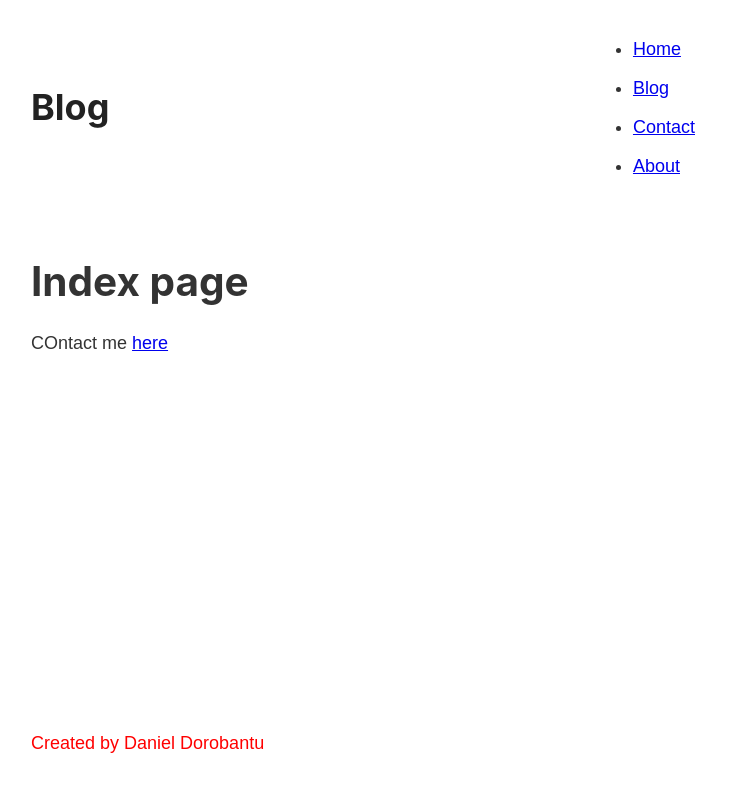
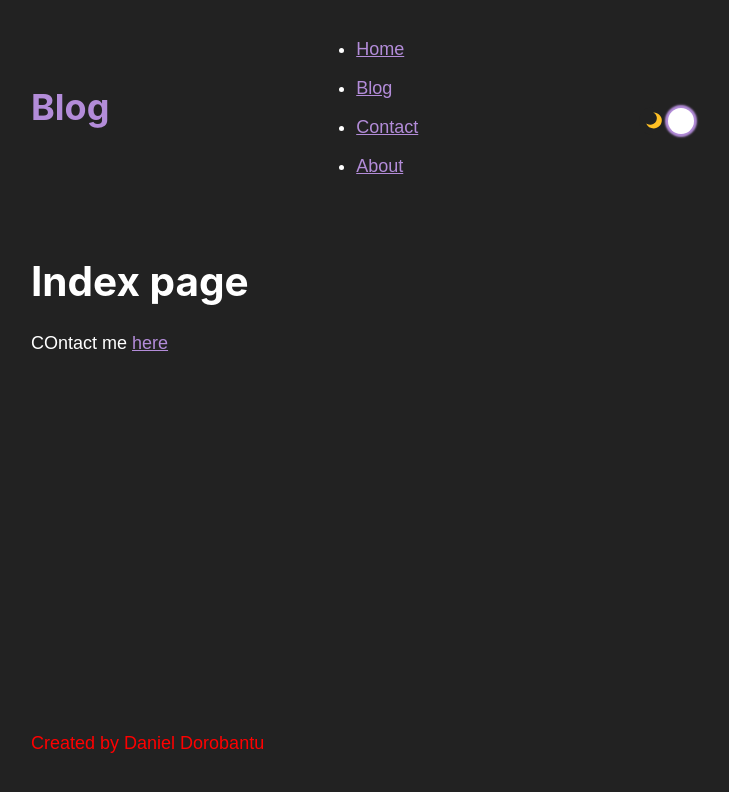
Before and after one commit to dorobila/gatsby-blog, a Gatsby site: page / in a window 1280 px wide. Shown: the whole page, without its empty margins (277-1006 px from the left). Built offline with nearby package versions, Linux system fonts and the light colour scheme; Gatsby itself is replaced by a stand-in of ours.

Commit message:
fixed theme

```diff
--- /dev/null
+++ b/gatsby-browser.js
@@ -0,0 +1,7 @@
+import React from "react"
+import { ThemeProvider } from "./src/components/ThemeContext"
+export const wrapRootElement = ({ element }) => (
+  <ThemeProvider>
+    {element}
+  </ThemeProvider>
+)
--- a/src/components/ThemeContext.js
+++ b/src/components/ThemeContext.js
@@ -6,7 +6,7 @@ export const ThemeContext = React.createContext({
 });
 
 export const ThemeProvider = ({ children }) => {
-  const [theme, setTheme] = useState("light")
+  const [theme, setTheme] = useState("dark")
 
   return (
     <ThemeContext.Provider
--- a/src/components/header.js
+++ b/src/components/header.js
@@ -1,8 +1,11 @@
 import React from 'react';
 import { Link, graphql, useStaticQuery } from 'gatsby';
+import Switch from "react-switch";
 import headerStyles from './header.module.scss';
+import sun from '../../static/sun-icon.svg';
+import moon from '../../static/moon-icon.svg';
 
-const Header = () => {
+const Header = ({ theme }) => {
   const data = useStaticQuery(graphql`
     query {
       site {
@@ -44,6 +47,16 @@ const Header = () => {
           </li>
         </ul>
       </nav>
+      <Switch
+        onChange={() => theme.updateTheme(theme.name === "light" ? "dark" : "light")}
+        checked={theme.name === "dark"}
+        onColor="#222"
+        offColor="#333"
+        checkedIcon={<img src={moon} alt="moon icon" />}
+        uncheckedIcon={<img src={sun} alt="sun icon" />}
+        boxShadow="0 0 2px 3px #B38CD9"
+        activeBoxShadow="0 0 2px 3px #dfb3e6"
+      />
     </header>
   )
 }
--- a/src/components/layout.js
+++ b/src/components/layout.js
@@ -3,17 +3,48 @@ import Header from './header';
 import Footer from './footer';
 import '../styles/index.scss';
 import layoutStyles from './layout.module.scss';
+import { ThemeContext } from "./ThemeContext";
+import styled from "@emotion/styled"
+
+const themes = {
+  light: {
+    foreground: "inherit",
+    background: "inherit",
+  },
+  dark: {
+    foreground: "#ffffff",
+    background: "#222222",
+  },
+}
+
+const ThemedLayout = styled.div`
+  color: ${props => themes[props.theme.name].foreground};
+  background-color: ${props => themes[props.theme.name].background};
+  transition: all 0.4s ease;
+  min-height: 100vh;
+
+  & a {
+    color: ${props => (props.theme.name === "dark" ? "#B38CD9" : "inherit")};
+  }
+`
 
 // eslint-disable-next-line react/prop-types
 const Layout = ({ children }) => {
   return(
+    <ThemeContext.Consumer>
+      {theme => (
+        <ThemedLayout theme={theme}>
           <div className={layoutStyles.container}>
             <div className={layoutStyles.content}>
-        <Header />
+              <Header theme={theme}/>
               {children}
             </div>
             <Footer />
           </div>
+        </ThemedLayout>
+      )}
+  </ThemeContext.Consumer>
+
   )
 }
 
```
Also changed, not shown: static/moon-icon.svg (added), static/sun-icon.svg (added). Lines whose indentation alone changed are shown as unchanged.
